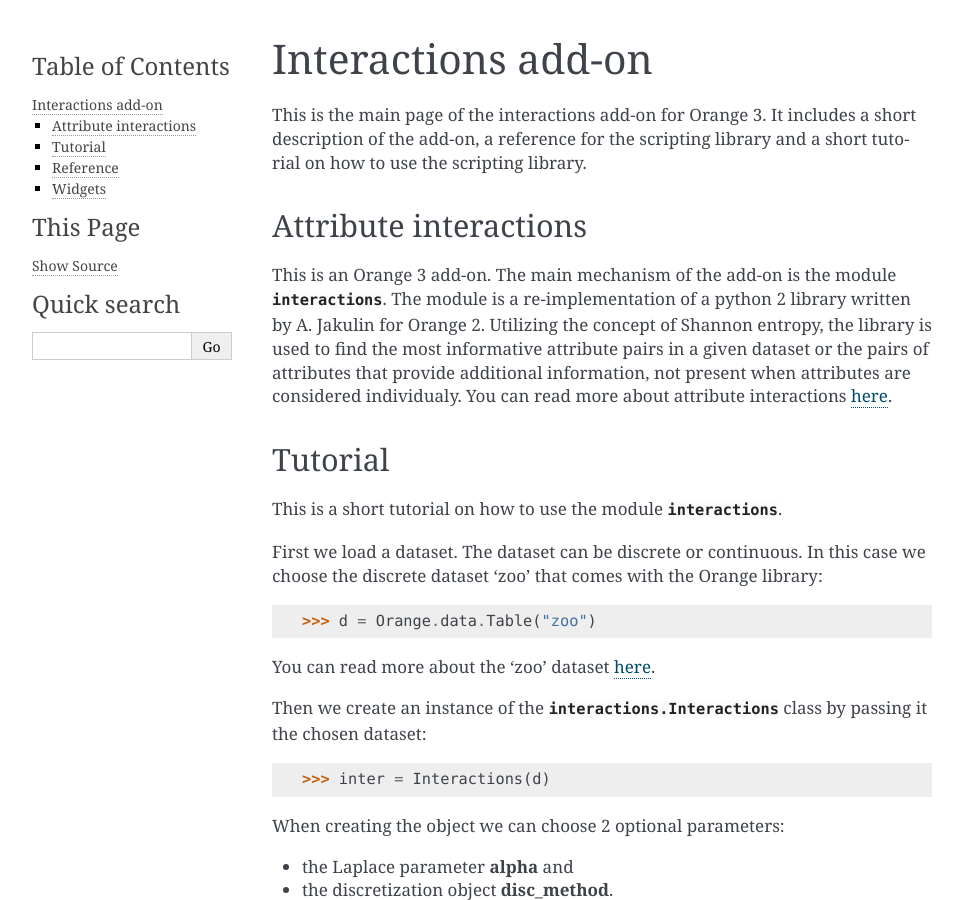
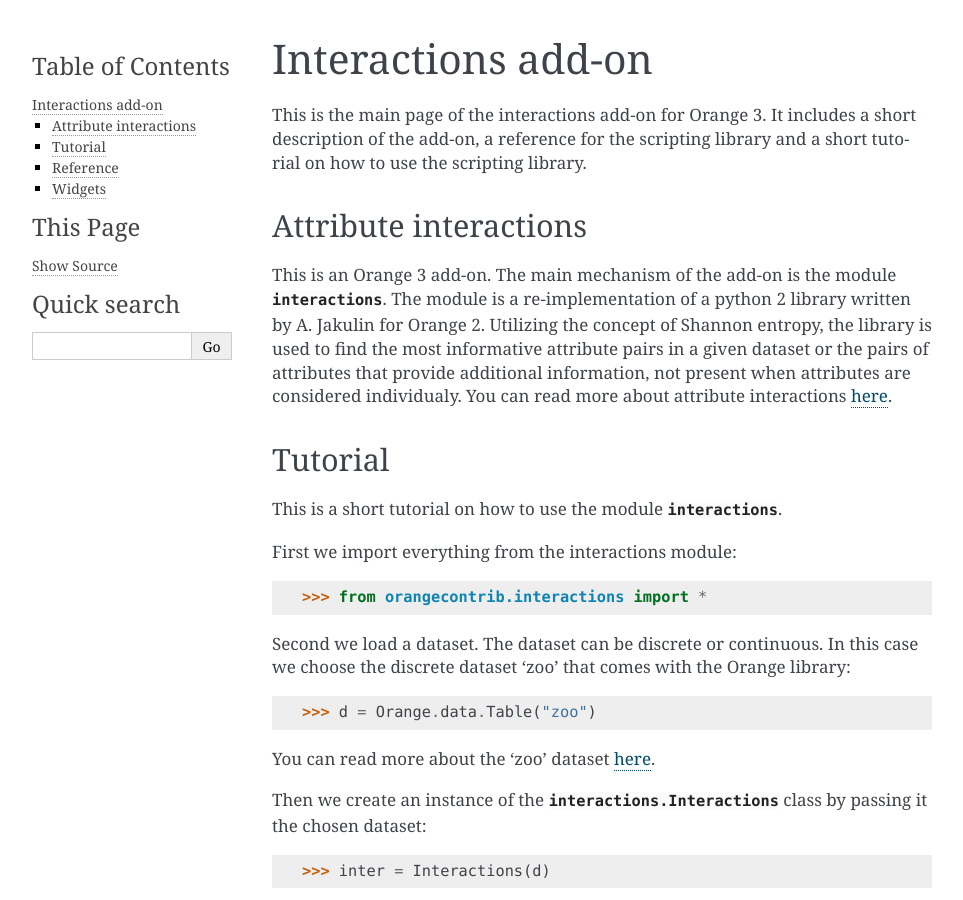
Before and after one commit to RokIvansek/attribute-interactions, a Sphinx documentation site: the page built from doc/index.rst, in a window 1280 px wide and 900 px high. Shown: the whole window, without its empty margins (148-1111 px from the left). Built offline with Sphinx 7.4.7, drawn with Linux system fonts in a browser that asks for light colours.

```diff
--- a/doc/index.rst
+++ b/doc/index.rst
@@ -19,7 +19,11 @@
 
 This is a short tutorial on how to use the module :mod:`interactions`.
 
-First we load a dataset. The dataset can be discrete or continuous.
+First we import everything from the interactions module::
+
+   >>> from orangecontrib.interactions import *
+
+Second we load a dataset. The dataset can be discrete or continuous.
 In this case we choose the discrete dataset 'zoo' that comes with the Orange library::
 
    >>> d = Orange.data.Table("zoo")
```
Also changed, not shown: .travis.yml.
